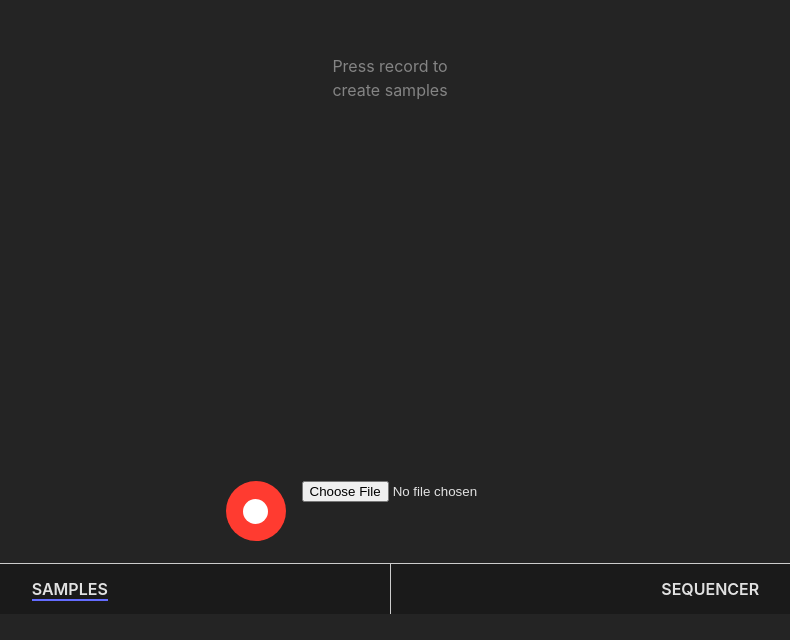
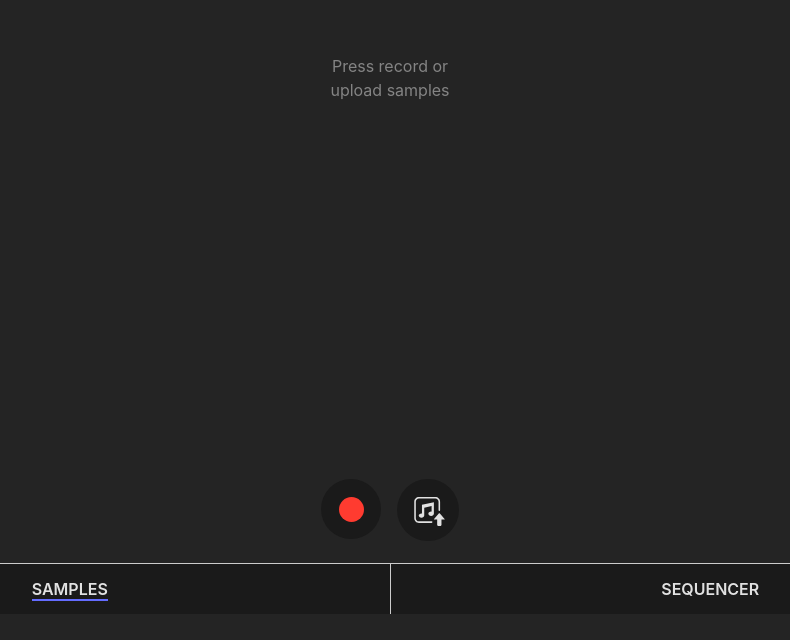
Before and after one commit to lipsumar/mist-radio, a Vue app: page / in a window 1280 px wide. Shown: the part 186-826 px from the top of the page, without its empty margins (250-1040 px from the left). Built offline with nearby package versions, Linux system fonts and the light colour scheme; no server answers; the HTML template or start-up script is replaced by a standard one.

Commit message:
add file upload

```diff
--- a/src/components/BottomBar.vue
+++ b/src/components/BottomBar.vue
@@ -71,33 +71,4 @@ import { RouterLink } from "vue-router";
   align-items: center;
   cursor: pointer;
 }
-.round-button--record {
-  background-color: #ff3b30;
-}
-.round-button--record::before {
-  content: "";
-  display: block;
-  width: 25px;
-  height: 25px;
-  border-radius: 50%;
-  background-color: #fff;
-  line-height: 0;
-}
-
-/* Add the pulsing animation when recording is active */
-.round-button--record.active {
-  animation: pulse 1.5s infinite;
-}
-
-@keyframes pulse {
-  0% {
-    box-shadow: 0 0 0 0 rgba(255, 59, 48, 0.4);
-  }
-  70% {
-    box-shadow: 0 0 0 15px rgba(255, 59, 48, 0);
-  }
-  100% {
-    box-shadow: 0 0 0 0 rgba(255, 59, 48, 0);
-  }
-}
 </style>
--- /dev/null
+++ b/src/components/icons/IconUpload.vue
@@ -0,0 +1,23 @@
+<template>
+  <svg
+    xmlns="http://www.w3.org/2000/svg"
+    xmlns:xlink="http://www.w3.org/1999/xlink"
+    version="1.1"
+    x="0px"
+    y="0px"
+    viewBox="0 0 35 35"
+    enable-background="new 0 0 35 35"
+    xml:space="preserve"
+    fill="currentColor"
+  >
+    <path
+      d="M19.702,27.318H6.942c-1.723,0-3.123-1.402-3.123-3.125V7.725c0-1.723,1.4-3.125,3.123-3.125h16.471  c1.723,0,3.124,1.402,3.124,3.125v8.576c0,0.432,0.35,0.781,0.78,0.781c0.432,0,0.781-0.35,0.781-0.781V7.725  c0-2.584-2.102-4.688-4.686-4.688H6.942c-2.584,0-4.686,2.104-4.686,4.688v16.469c0,2.584,2.102,4.688,4.686,4.688h12.76  c0.432,0,0.781-0.35,0.781-0.781S20.134,27.318,19.702,27.318z"
+    />
+    <path
+      d="M9.962,12.92v1.262v5.293c-0.158-0.023-0.319-0.039-0.486-0.039c-1.521,0-2.756,0.967-2.756,2.162s1.234,2.164,2.756,2.164  c1.523,0,2.759-0.969,2.759-2.164V13.67l7.37-1.658v5.637c-0.158-0.021-0.318-0.039-0.484-0.039c-1.523,0-2.758,0.969-2.758,2.164  s1.234,2.162,2.758,2.162c1.522,0,2.758-0.967,2.758-2.162V11.5v-1.348V8.156L9.962,10.838V12.92z"
+    />
+    <path
+      d="M22.35,25.563h2.818v5.551c0,0.467,0.384,0.85,0.852,0.85h2.596c0.469,0,0.852-0.383,0.852-0.85v-5.551h2.818  c0.468,0,0.599-0.287,0.291-0.641l-4.698-5.367c-0.308-0.352-0.812-0.352-1.12,0l-4.698,5.367  C21.752,25.275,21.883,25.563,22.35,25.563z"
+    />
+  </svg>
+</template>
--- a/src/views/SamplesView.vue
+++ b/src/views/SamplesView.vue
@@ -7,6 +7,7 @@ import AudioRecorder from "@/lib/AudioRecorder";
 import { playSample } from "@/lib/play";
 import { useSamplesStore } from "@/stores/samples";
 import { ref } from "vue";
+import IconUpload from "@/components/icons/IconUpload.vue";
 
 const samples = useSamplesStore();
 const recorder = new AudioRecorder();
@@ -32,7 +33,7 @@ function onChange(e: Event) {
 }
 function playFile(file: File) {
   const blob = new Blob([file], { type: file.type });
-  playSample(blob);
+  samples.addSample(blob);
 }
 </script>
 
@@ -40,7 +41,7 @@ function playFile(file: File) {
   <MainSection>
     <EmptyState
       v-if="samples.length === 0"
-      message="Press record to create samples"
+      message="Press record or upload samples"
     />
     <SamplesList v-else />
   </MainSection>
@@ -50,6 +51,67 @@ function playFile(file: File) {
       :class="{ active: recording }"
       @click="() => recordButtonClicked()"
     ></button>
-    <input type="file" @change="(e) => onChange(e)" />
+    <div class="round-button round-button--upload">
+      <div class="inner">
+        <IconUpload width="35" />
+      </div>
+      <input type="file" class="" @change="(e) => onChange(e)" />
+    </div>
   </BottomBar>
 </template>
+
+<style>
+.round-button--record::before {
+  content: "";
+  display: block;
+  width: 25px;
+  height: 25px;
+  border-radius: 50%;
+  background-color: #ff3b30;
+  line-height: 0;
+}
+
+/* Add the pulsing animation when recording is active */
+.round-button--record.active {
+  animation: pulse 1.5s infinite;
+  background-color: #ff3b30;
+}
+.round-button--record.active::before {
+  background-color: #fff;
+}
+
+@keyframes pulse {
+  0% {
+    box-shadow: 0 0 0 0 rgba(255, 59, 48, 0.4);
+  }
+  70% {
+    box-shadow: 0 0 0 15px rgba(255, 59, 48, 0);
+  }
+  100% {
+    box-shadow: 0 0 0 0 rgba(255, 59, 48, 0);
+  }
+}
+
+.round-button--upload {
+  position: relative;
+}
+.round-button--upload .inner {
+  position: absolute;
+  width: 100%;
+  height: 100%;
+  display: flex;
+  justify-content: center;
+  align-items: center;
+}
+.round-button--upload .inner svg {
+  margin-top: 3px;
+  margin-left: 3px;
+}
+
+.round-button--upload input {
+  display: block;
+  width: 100%;
+  height: 100%;
+  opacity: 0;
+}
+</style>
```
